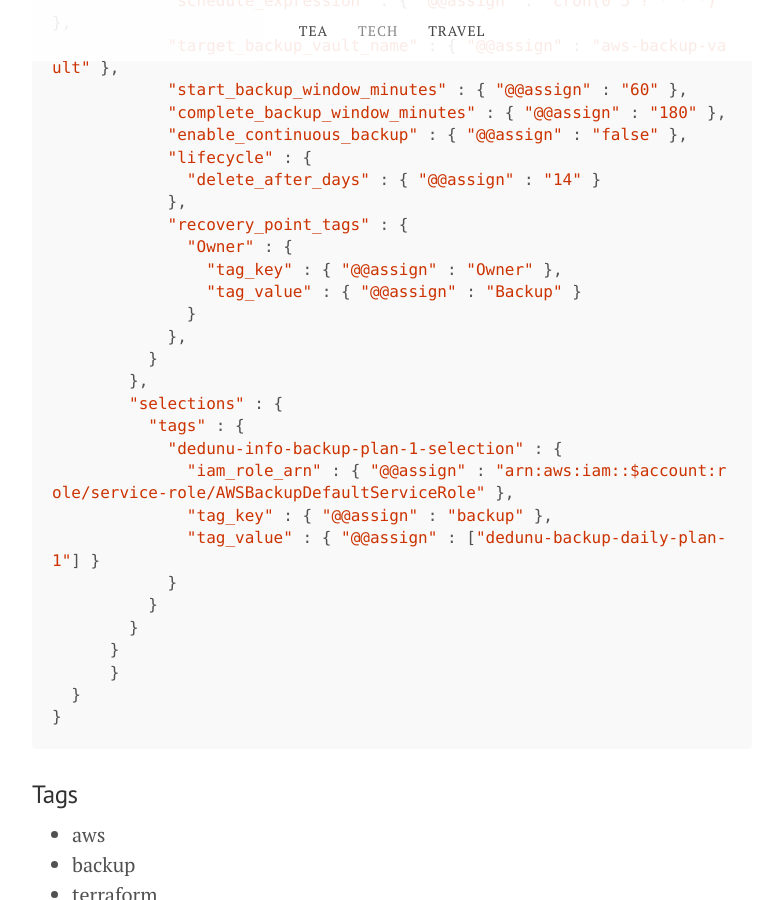
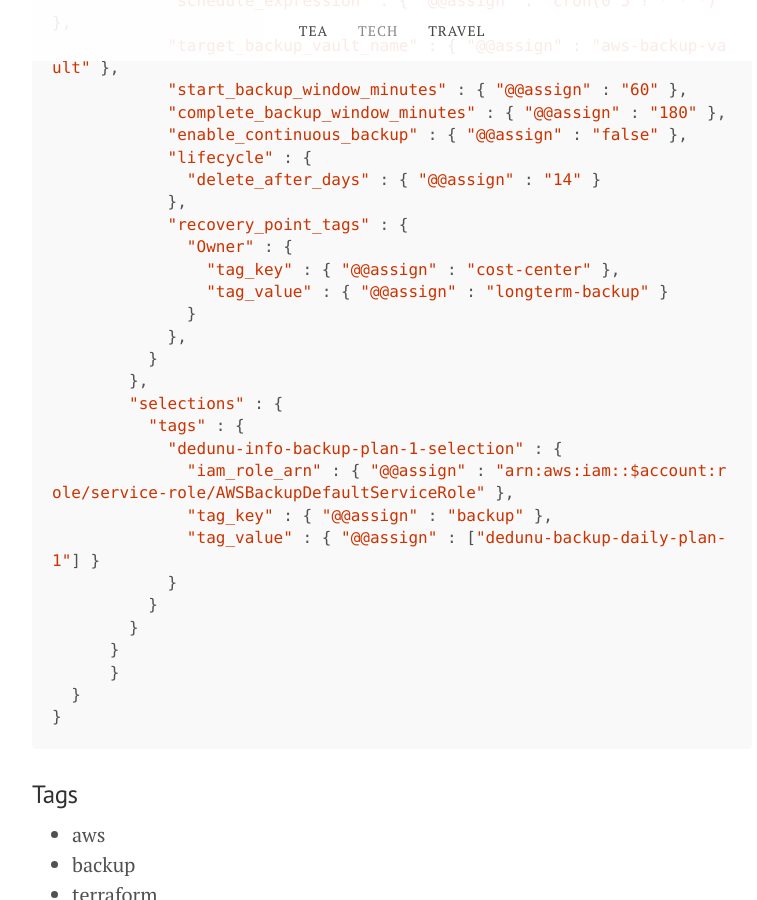
Before and after one commit to dedunu/tech, a Jekyll site: the page built from _posts/2024-02-04-aws-backup-policies-with-terraform.md, in a window 1280 px wide and 900 px high, scrolled down 1492 px. Shown: the whole window, without its empty margins (248-1005 px from the left). Built offline with Jekyll 4.4.1, drawn with Linux system fonts in a browser that asks for light colours.

Commit message:
Update 2024-02-04-aws-backup-policies-with-terraform.md
Signed-off-by: Dedunu Dhananjaya <id@dedunu.info>

```diff
--- a/_posts/2024-02-04-aws-backup-policies-with-terraform.md
+++ b/_posts/2024-02-04-aws-backup-policies-with-terraform.md
@@ -63,8 +63,8 @@ locals {
             },
             "recovery_point_tags" : {
               "Owner" : {
-                "tag_key" : { "@@assign" : "Owner" },
-                "tag_value" : { "@@assign" : "Backup" }
+                "tag_key" : { "@@assign" : "cost-center" },
+                "tag_value" : { "@@assign" : "longterm-backup" }
               }
             },
           }
```
